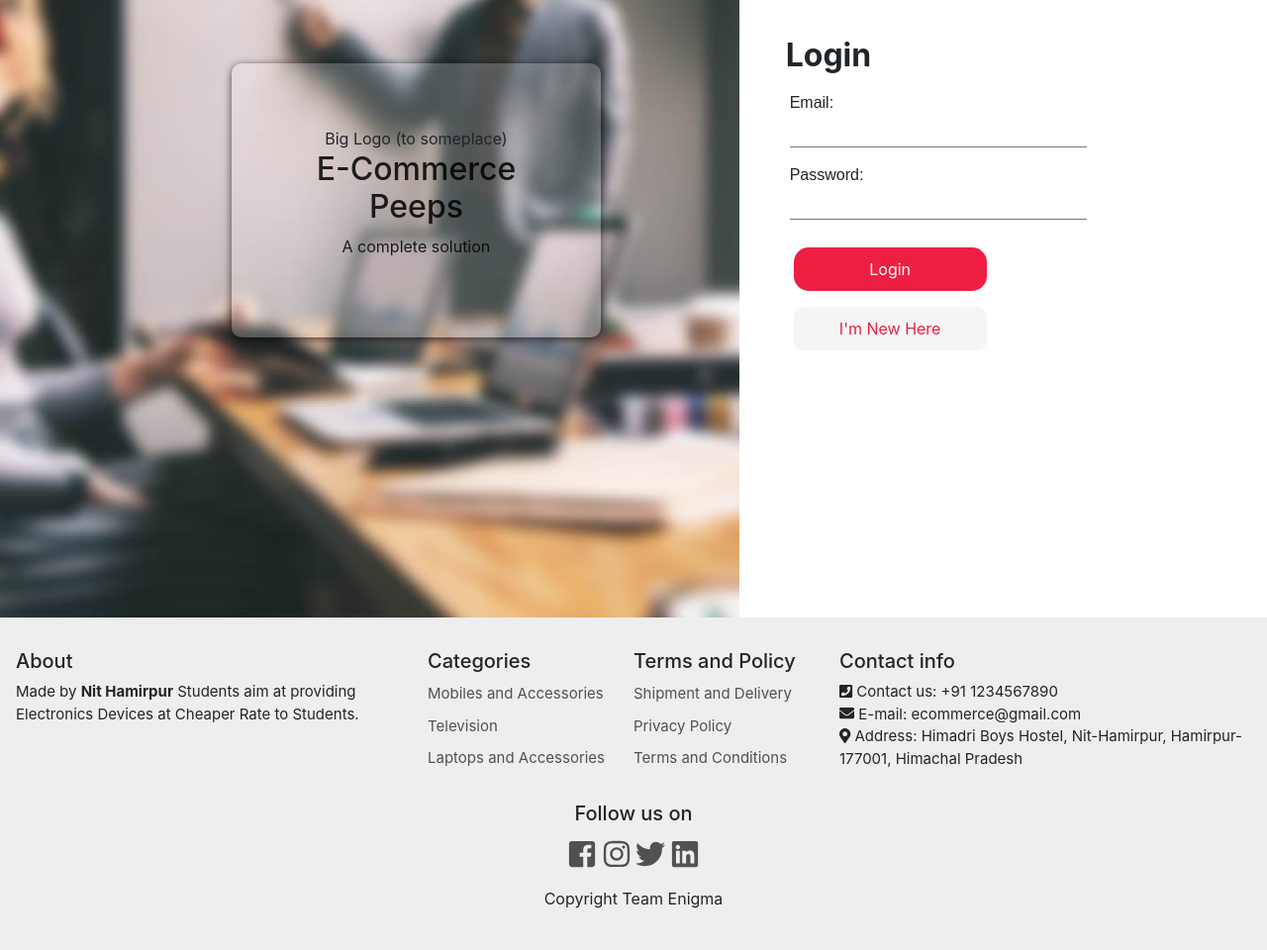
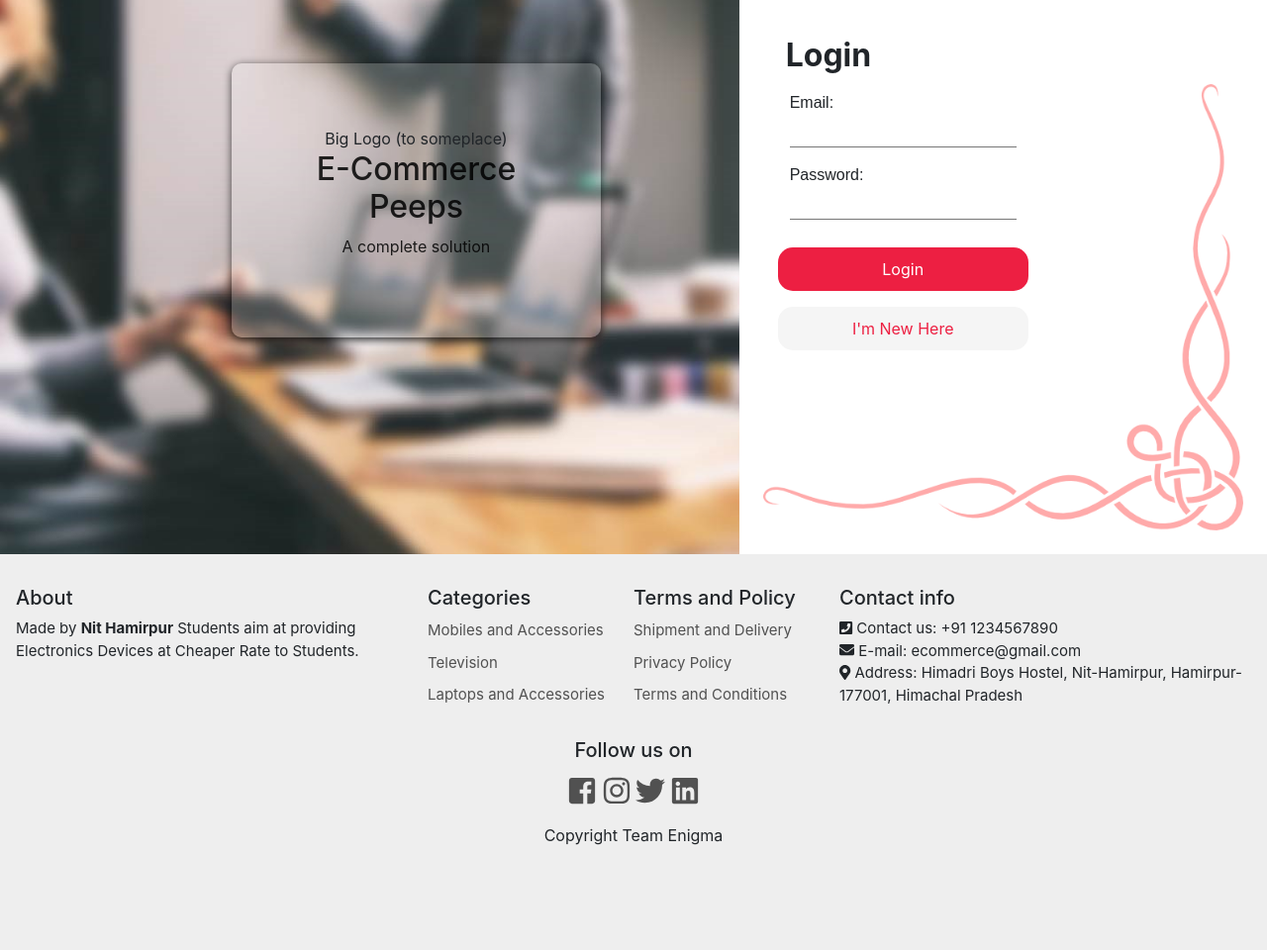
Before and after one commit to AvishrantsSh/Django_Ecomm, a Django app: page /accounts/register/ in a window 1280 px wide. Shown: the part 56-1016 px from the top of the page at 99% size. After the commit the page ends 910 px from the top, so only its background shows below. Run offline with Django 3.2, Linux system fonts and the light colour scheme; some libraries are stand-ins or nearby versions.

Commit message:
Login/SignUp Improvements

```diff
--- a/static/stylesheet/signup.css
+++ b/static/stylesheet/signup.css
@@ -9,24 +9,8 @@
    background-size: cover;
 }
 
-/*
-.bg-image-blur{
-   background-image: url("../assets/images/signup_back-min.jpg");
-
-   filter: blur(4px);
-   -webkit-filter: blur(8px);
-   height: 100%;
-   background-position: center;
-   background-repeat: no-repeat;
-   background-size: cover;
-}*/
-
 .carousel-item{
    padding: 3vh;
-}
-
-.brand{
-   min-height: 60vh;
 }
 
 .brand_box{
@@ -54,15 +38,14 @@
    outline: none;
    padding: 10px;
    border-radius: 15px;
-   width: 195px;
+   width: 100%;
    border: 0;
-   margin-left: 2vh;
    color: white;
    transition-duration: 0.4s;
 }
 
 .submit_btn:hover{
-   background-color: rgba(184, 22, 49, 0.95);
+   background-color: rgba(200, 13, 56, 0.9);
 }
 
 .heading{
@@ -75,12 +58,7 @@
    color: rgba(0, 0, 0, 0.85);
 }
 
-.carousel-item{
-   min-height: 78vh;
-}
-
 .error-text{
-   margin-top: 11vh;
    font-size: 1.8vh;
    color: grey;
 }
@@ -103,10 +81,11 @@ label{
 .text-box{
    border: 0;
    border-bottom: 1px solid #777;
+   background: transparent;
    padding: 0.5vh;
    padding-left: 1vh;
    transition: 1s;
-   width: 300px;
+   width: 100%;
 }
 
 .text-box:focus{
@@ -118,9 +97,8 @@ label{
    background-color: whitesmoke;
    text-align: center;
    padding: 10px;
-   border-radius: 10px;
-   width: 195px;
-   margin-left: 2vh;
+   border-radius: 15px;
+   width: 100%;
    transition-duration: 0.5s;
 }
 
@@ -137,9 +115,24 @@ a:hover{
 .switch:hover{
    background-color:  rgba(236, 20, 56, 0.95);
 }
-
+.bg_box{
+   background-image: url("/static/assets/images/login_bg.png");
+   background-position: bottom;
+   background-repeat: no-repeat;
+   background-size: contain;
+}
+.reg_box{
+   height: 70vh;
+}
 @media screen and (max-width: 768px) {
    .left{
       display: none;
    }
+   footer{
+      display: none;
+      visibility: hidden;
+   }
+   .reg_box{
+      height: 90vh;
+   }
 }
--- a/templates/initsignup.html
+++ b/templates/initsignup.html
@@ -9,12 +9,12 @@
 
 {%block content%}
 <!--<div class= "bg-image-blur"></div>-->
-<div class="row super-signup-container">
+<div class="row reg_box">
     <!-- Brand Box -->
     <div class="col-md-7 left">
         <div class="row">
         <div class="col-md-3"></div>
-        <div class="col-md-7 brand">
+            <div class="col-md-7">
                 <div class="brand_box">
                     <div class="logo container-fluid"> Big Logo (to someplace)</div>
                     <div class="brand_text">
@@ -28,17 +28,17 @@
     </div>
 
     <div class="col-md-5 slide-box right">
-    <div id="carousel_forms" class="carousel slide" data-ride="carousel" data-interval="100000000">
-        <div class="carousel-inner">
+        <div id="carousel_forms" class="carousel slide h-100" data-ride="carousel" data-interval="false">
+            <div class="carousel-inner h-100">
                 {%if form.errors%}
-            <div class="carousel-item">
+                <div class="carousel-item h-100">
                 {%else%}
-            <div class="carousel-item active">
+                <div class="carousel-item h-100 active">
                 {%endif%}
                     <!-- Login Form -->
-                <div class="row">
+                    <div class="row h-100 bg_box">
                         <div class="col-lg-7">
-                    <div class="login_form">
+                            <div class="w-100 h-100">
                                 <div class = "heading">Login</div>
                                 <!-- Form Comes here!!!!-->
                                 <form method="post">
@@ -61,16 +61,14 @@
                             {%endfor%}
                         </div>
                     </div><!-- End Login Form -->
-
                 </div>
-
                 {%if form.errors%}
-            <div class="carousel-item active">
+                <div class="carousel-item h-100 active">
                 {%else%}
-            <div class="carousel-item">
+                <div class="carousel-item h-100">
                 {%endif%}
                     <!-- Signup Form -->
-                <div class="row">
+                    <div class="row h-100">
                         <div class="col-lg-7">
                             <div id="sign">
                                 <div class="heading">Sign Up</div>
```
Also changed, not shown: static/assets/images/login_bg.png (added). Lines whose indentation alone changed are shown as unchanged.
